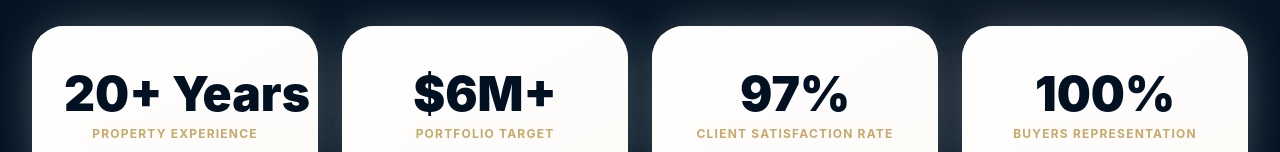
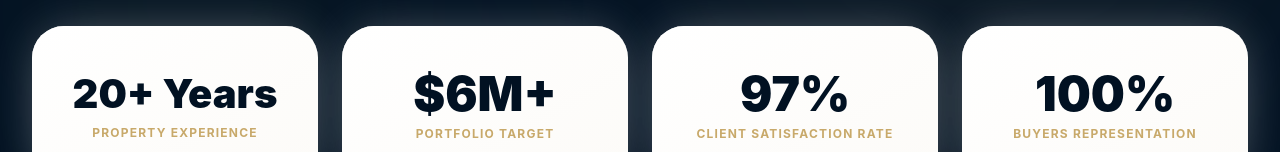
Before and after one commit to jasvithlani1/jj-property-online, a React (Vite) app: page /services in a window 1280 px wide. Shown: the part 509-661 px from the top of the page. Built offline with nearby package versions, Linux system fonts and the light colour scheme; no server answers.

Commit message:
fix: adjust font size for '20+ Years' stat to maintain box size

```diff
--- a/src/pages/Services.tsx
+++ b/src/pages/Services.tsx
@@ -215,7 +215,7 @@ export default function Services() {
     return (
       <div key={stat.label} className="p-6 md:p-8 rounded-[2rem] bg-white text-black shadow-[0_0_50px_-12px_rgba(255,255,255,0.4)] relative overflow-hidden group hover:-translate-y-2 transition-transform duration-500 text-center flex flex-col justify-center min-h-[150px] sm:min-h-[160px]">
         <div className="absolute inset-0 bg-gradient-to-br from-white/80 to-gold/5 pointer-events-none" />
-        <p className="relative text-3xl sm:text-4xl md:text-5xl font-sans font-black text-[#011122] mb-2 whitespace-nowrap">{displayValue}</p>
+        <p className={`relative font-sans font-black text-[#011122] mb-2 whitespace-nowrap ${displayValue === '20+ Years' ? 'text-[1.35rem] xs:text-2xl sm:text-3xl md:text-4xl lg:text-[2.5rem]' : 'text-3xl sm:text-4xl md:text-5xl'}`}>{displayValue}</p>
         <p className="relative text-[10px] sm:text-xs font-bold uppercase tracking-widest text-gold leading-tight">{displayLabel}</p>
       </div>
     );
```
